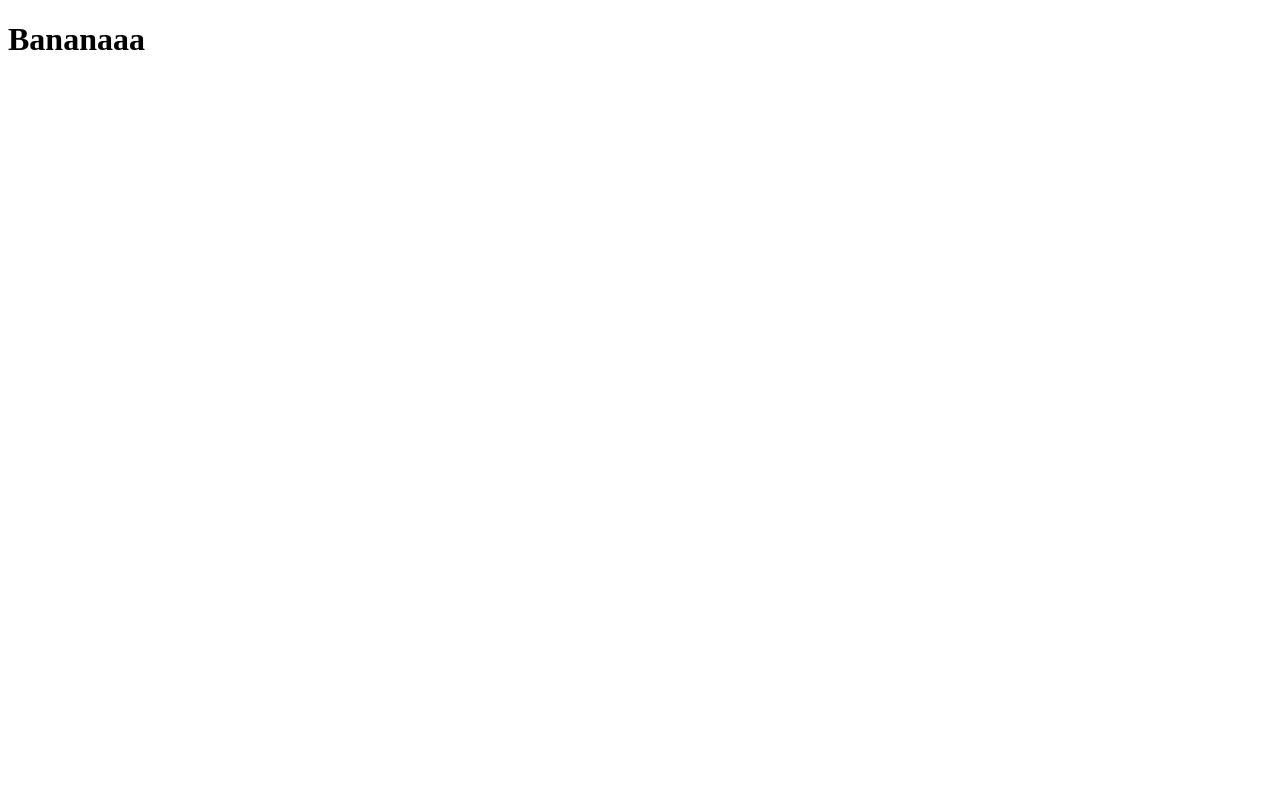
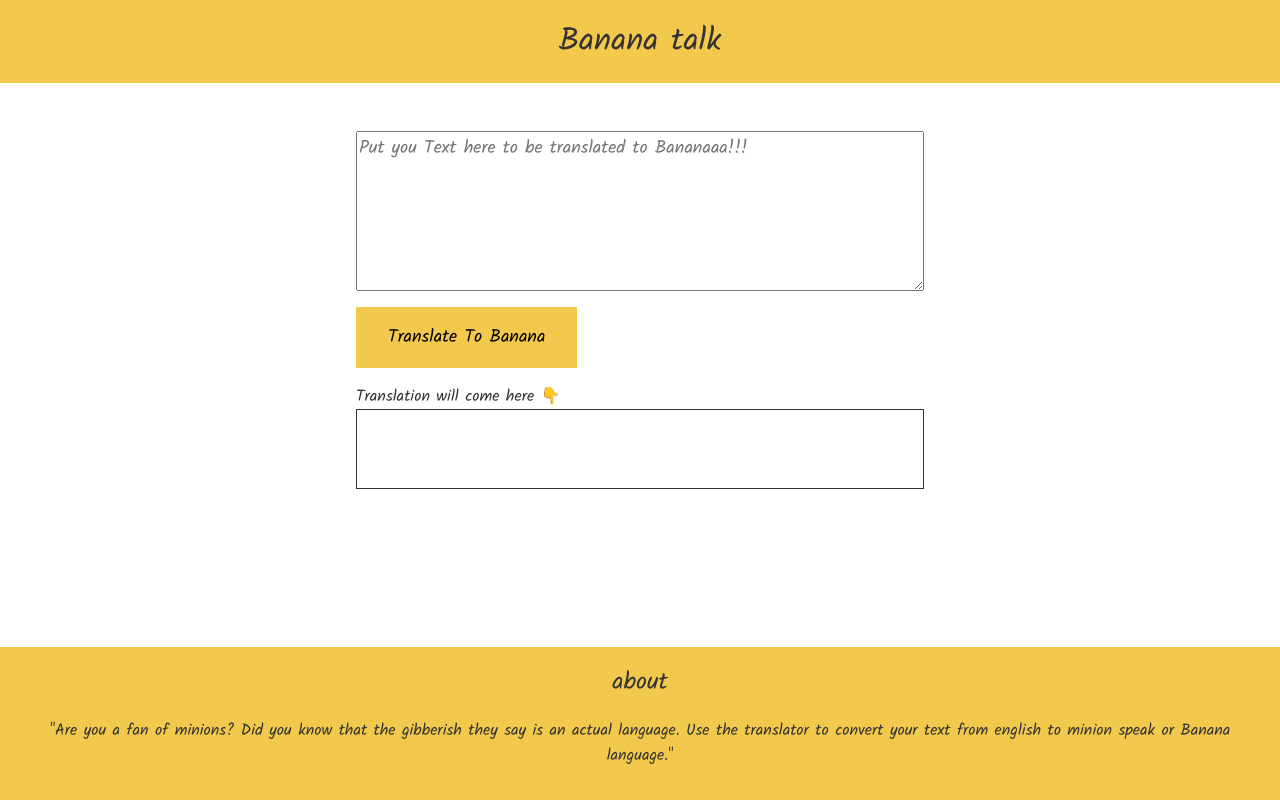
Before and after one commit to NikhilPrasad0497/banana-speak, a plain HTML site: page index.html in a window 1280 px wide. Drawn offline with Linux system fonts and the light colour scheme.

Commit message:
final commit

```diff
--- /dev/null
+++ b/app.js
@@ -0,0 +1,22 @@
+var btntranslate = document.querySelector('#btn-translate')
+var txtarea = document.querySelector('#txt-translate')
+var txtareaOutput = document.querySelector('#txt-translated')
+var serverURL = 'https://api.funtranslations.com/translate/minion.json'
+function getTranslateUrl(text) {
+    return serverURL + "?" + "text=" + text
+}
+function errorHandler(error){
+    console.log("Error Occured", error)
+}
+function translate() {
+    var inputText = txtarea.value // taking Input
+
+    // calling server for processing
+    fetch(getTranslateUrl(inputText))
+        .then(response => response.json())
+        .then(json => {
+            txtareaOutput.innerHTML = json.contents.translated})
+        .catch(errorHandler)
+}
+
+btntranslate.addEventListener("click", translate)
--- a/index.html
+++ b/index.html
@@ -3,9 +3,32 @@
 <head>
     <meta charset="UTF-8">
     <meta name="viewport" content="width=device-width, initial-scale=1.0">
+    <link href="/style.css" rel="stylesheet">
     <title>Banana-Speak</title>
+    <!-- <script>
+        console.log('Script is working')
+    </script> -->
+
 </head>
 <body>
-    <h1>Bananaaa</h1>
+    <nav>
+        <div id="nav-div">
+            Banana talk
+        </div>
+    </nav>
+    <main>
+        <textarea id="txt-translate" placeholder="Put you Text here to be translated to Bananaaa!!!"></textarea>
+        <button id="btn-translate">Translate To Banana</button>
+        <div>Translation will come here 👇</div>
+        <div id="txt-translated"></div>
+    </main>
+
+
+    <footer>
+        <div id="footer-div">about</div>
+        <p>"Are you a fan of minions? Did you know that the gibberish they say is an actual language. Use the translator to convert your text from english to minion speak or Banana language."</p>
+    </footer>
+
 </body>
+    <script src="/app.js" type="text/javascript"></script>
 </html>
--- a/style.css
+++ b/style.css
@@ -0,0 +1,80 @@
+@import url('https://fonts.googleapis.com/css2?family=Kalam:wght@400;700&display=swap');
+
+*{
+    box-sizing: border-box;
+}
+
+:root{
+    --primary: #f2c94c;
+    --black: #333333;
+    --width-break: 600px
+}
+
+body{
+    margin: 0;
+    font-family: 'Kalam', cursive;
+    color: var(--black);
+}
+
+nav{
+    background-color: var(--primary);
+    text-align: center;
+}
+
+nav div{
+    font-size: 2rem;
+    padding: 1rem;
+}
+
+main{
+    margin: auto;
+    padding: 1rem;
+    max-width: var(--width-break);
+}
+
+/* Text area for Input */
+textarea{
+    box-sizing: border-box;
+    display: block;
+    width: 100%;
+    min-height: 20vh;
+    margin-top: 2rem;
+    font-size: large;
+    font-family: inherit;
+}
+
+/* Button */
+button{
+    background-color: var(--primary);
+    border: none;
+    margin: 1rem 0rem;
+    padding: 1rem 2rem;
+    font-family: inherit;
+    font-size: large;
+}
+
+/* Translated Div */
+#txt-translated{
+    box-sizing: border-box;
+    width: 100%;
+    min-height: 10vh;
+    max-height: 20vh;
+    overflow: scroll;
+    border: 1px solid var(--black);
+}
+
+/* Footer */
+footer{
+    position: fixed;
+    bottom: 0;
+    width: 100%;
+    padding: 1rem;
+    background-color: var(--primary);
+    text-align: center;
+}
+
+footer div{
+    font-size: x-large;
+    max-width: var(--width-break);
+    margin: auto;
+}
```
